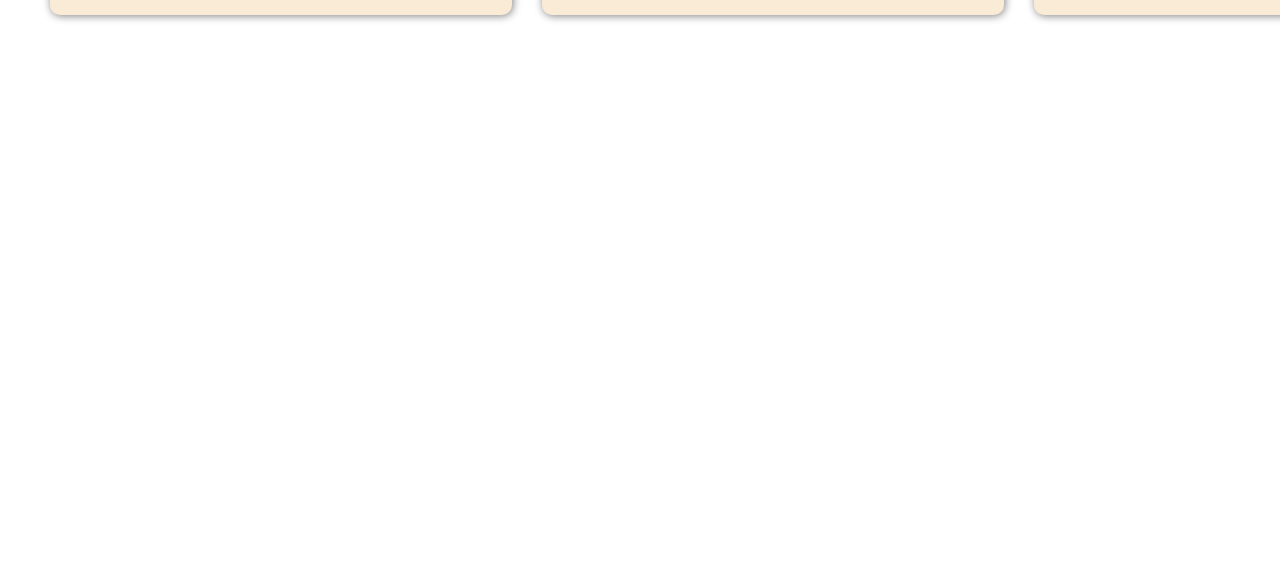
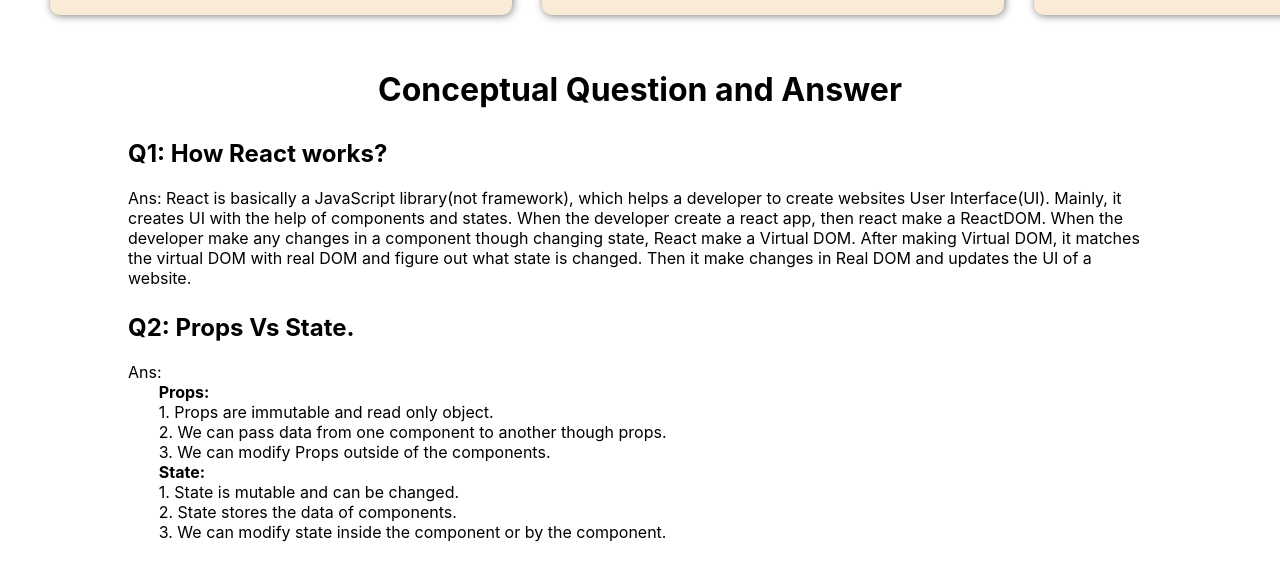
Before and after one commit to mobashirul-alam/lucky-one-mobashirul-alam-p, a React (Create React App) app: page / in a window 1280 px wide. Shown: the part 2216-2786 px from the top of the page. Before the commit the page ends 2256 px from the top, so only its background shows below. Built offline with nearby package versions, Linux system fonts and the light colour scheme.

Commit message:
responsive and final commit

```diff
--- a/public/index.html
+++ b/public/index.html
@@ -1,14 +1,12 @@
 <!DOCTYPE html>
 <html lang="en">
+
 <head>
   <meta charset="utf-8" />
   <link rel="icon" href="%PUBLIC_URL%/favicon.ico" />
   <meta name="viewport" content="width=device-width, initial-scale=1" />
   <meta name="theme-color" content="#000000" />
-    <meta
-      name="description"
-      content="Web site created using create-react-app"
-    />
+  <meta name="description" content="Web site created using create-react-app" />
   <link rel="apple-touch-icon" href="%PUBLIC_URL%/logo192.png" />
   <!--
       manifest.json provides metadata used when your web app is installed on a
@@ -24,8 +22,9 @@
       work correctly both with client-side routing and a non-root public URL.
       Learn how to configure a non-root public URL by running `npm run build`.
     -->
-    <title>React App</title>
+  <title>Family Fitness Store</title>
 </head>
+
 <body>
   <noscript>You need to enable JavaScript to run this app.</noscript>
   <div id="root"></div>
@@ -40,4 +39,5 @@
       To create a production bundle, use `npm run build` or `yarn build`.
     -->
 </body>
+
 </html>
--- a/src/App.js
+++ b/src/App.js
@@ -1,12 +1,14 @@
 import './App.css';
 import Equipments from './components/Equipments/Equipments';
 import Header from './components/Header/Header';
+import QuestionAnswer from './components/Q&A/QuestionAnswer';
 
 function App() {
   return (
     <div>
       <Header></Header>
       <Equipments></Equipments>
+      <QuestionAnswer></QuestionAnswer>
     </div>
   );
 }
--- a/src/components/Equipments/Equipments.css
+++ b/src/components/Equipments/Equipments.css
@@ -16,6 +16,7 @@
     position: sticky;
     top: 5px;
     border: 2px solid red;
+    border-radius: 10px;
     background-color: antiquewhite;
     padding-inline: 2em;
     padding-bottom: 1em;
@@ -33,3 +34,36 @@
     color: rgb(30, 45, 255);
     border: 2px solid tomato;
 }
+
+@media screen and (max-width:576px){
+    .main-container{
+        display: flex;
+        flex-direction: column-reverse;
+    }
+    .equipment-container{
+        display: grid;
+        grid-template-columns: repeat(1,1fr);
+        margin-inline: auto;
+    }
+    .cart-container{
+        width: 80%;
+        margin-inline: auto;
+        margin-bottom: 2em;
+    }
+}
+@media screen and (min-width:577px) and (max-width:992px) {
+    .main-container{
+        display: flex;
+        flex-direction: column-reverse;
+    }
+    .equipment-container{
+        display: grid;
+        grid-template-columns: repeat(2,1fr);
+        margin-inline: auto;
+    }
+    .cart-container{
+        width: 80%;
+        margin-inline: auto;
+        margin-bottom: 2em;
+    }
+}
--- /dev/null
+++ b/src/components/Q&A/QuestionAnswer.css
@@ -0,0 +1,16 @@
+
+.question-answer{
+    width: 80%;
+    margin-inline: auto;
+}
+article{
+    margin-bottom: 25px;
+}
+span{
+    font-weight: 700;
+    display: block;
+}
+.answer2{
+    margin: 0;
+    margin-left: 3%;
+}
--- /dev/null
+++ b/src/components/Q&A/QuestionAnswer.js
@@ -0,0 +1,40 @@
+import React from 'react';
+import './QuestionAnswer.css'
+
+const QuestionAnswer = () => {
+    return (
+        <div>
+            <h1 style={{ textAlign: 'center', marginBlock: '30px' }}>Conceptual Question and Answer</h1>
+            <div className='question-answer'>
+                <article>
+                    <h2>Q1: How React works?</h2>
+                    <p>
+                        Ans: React is basically a JavaScript library(not framework), which helps a developer to create websites User Interface(UI). Mainly, it creates UI with the help of components and states. When the developer create a react app, then react make a ReactDOM. When the developer make any changes in a component though changing state, React make a Virtual DOM. After making Virtual DOM, it matches the virtual DOM with real DOM and figure out what state is changed. Then it make changes in Real DOM and updates the UI of a website.
+                    </p>
+                </article>
+                <article>
+                    <h2>Q2: Props Vs State.</h2>
+                    <div>
+                        Ans:
+                        <p className='answer2'>
+                            <span>Props:</span>
+                            1. Props are immutable and read only object.<br />
+                            2. We can pass data from one component to another though props.<br />
+                            3. We can modify Props outside of the components.
+                            <span>State:</span>
+                            1. State is mutable and can be changed.<br />
+                            2. State stores the data of components.<br />
+                            3. We can modify state inside the component or by the component.
+                        </p>
+                    </div>
+                </article>
+                <article>
+                    <h2>Q3: How useState works?</h2>
+                    <p>Ans: "useState" is a function which declares state variable. In this state variable we can store necessary data of a components. It declares a state variable and function to set the value of state variable. After making changes in a component we can set these changes as the value of state variable though setState function created by useState function.</p>
+                </article>
+            </div>
+        </div>
+    );
+};
+
+export default QuestionAnswer;
```
Lines whose indentation alone changed are shown as unchanged.
